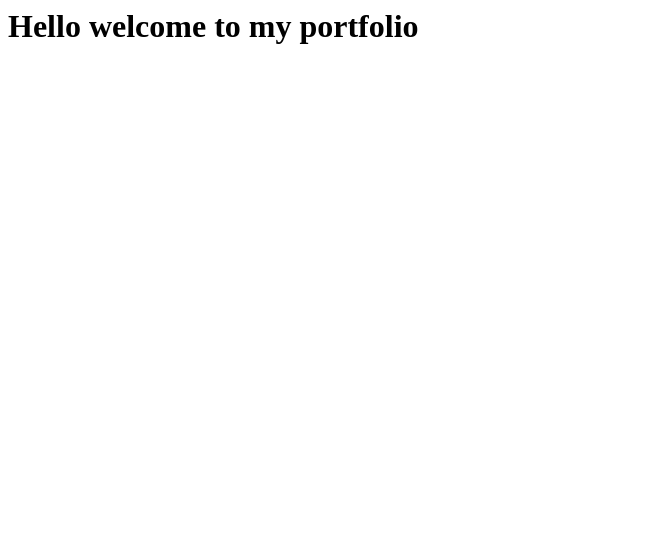
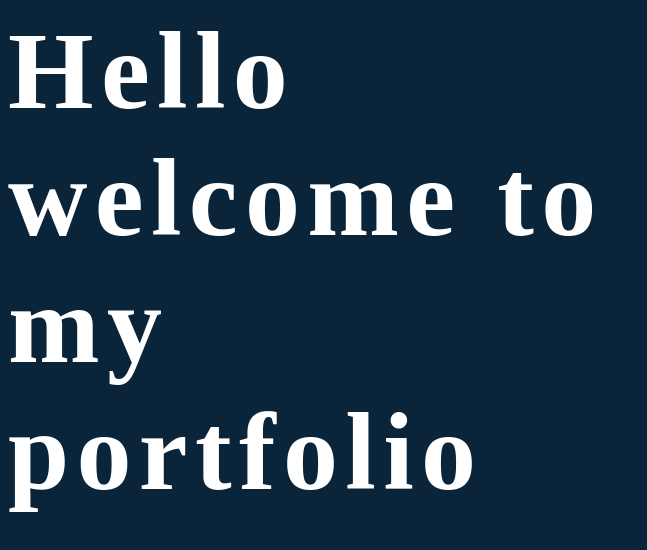
Before and after one commit to iamvictoriaxu/2020-portfolio, a plain HTML site: page index.html in a window 1280 px wide. Shown: the whole page, without its empty margins (0-647 px from the left). Drawn offline with Linux system fonts and the light colour scheme.

Commit message:
test css

```diff
--- a/index.html
+++ b/index.html
@@ -1,6 +1,10 @@
 <html>
+<head>
+    <link rel="stylesheet" href="styles.css">
+</head>
 
-  <body>
+<body>
   <h1> Hello welcome to my portfolio </h1>
-  </body>
+
+</body>
 </html>
--- /dev/null
+++ b/styles.css
@@ -0,0 +1,12 @@
+body {
+    background-color: #0A253A
+}
+h1  {
+    color: rgb(255, 255, 255);
+    font-family: Oranienbaum;
+    font-size: 110px;
+    height: 126px;
+    letter-spacing: 7.33px;
+    width: 628px;
+;
+}
```
Also changed, not shown: 1 other file.
